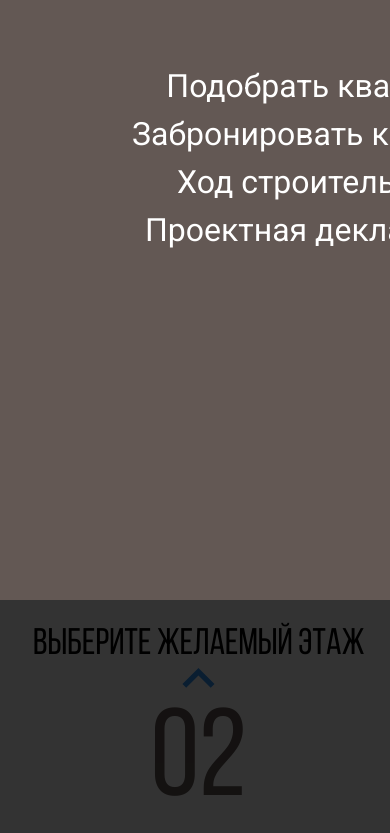
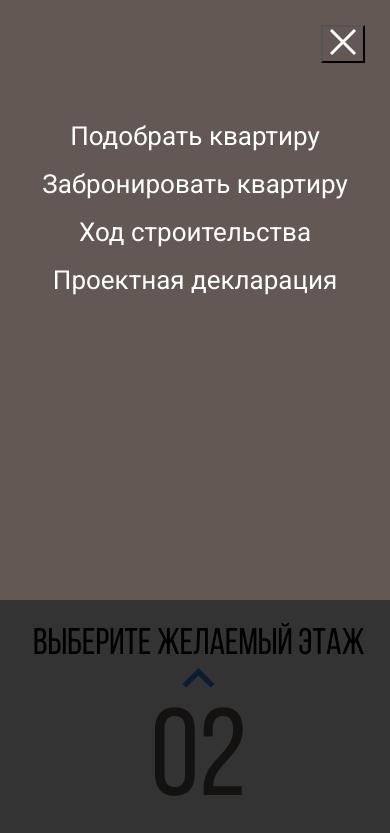
Before and after one commit to HenkSeed/melody, a plain HTML site: page index.html in a window 390 px wide. Both pictures are taken after a click on the element 352 px from the left and 32 px from the top of the page. Shown: the top 833 px of the page. Drawn offline with nearby package versions, Linux system fonts and the light colour scheme.

Commit message:
Адаприв бургер-меню

```diff
--- a/css/style.css
+++ b/css/style.css
@@ -74,9 +74,9 @@ body {
 	line-height: 20px;
 	text-decoration: none;
 }
-.burger-image {
-	/* display: none; */
-}
+/* .burger-image {
+	display: none;
+} */
 .navbar-burger-item {
 	display: none;
 	cursor: pointer;
@@ -371,7 +371,8 @@ path.flats-hover {
 	background-color: rgba(0, 0, 0, 0.8);
 	position: fixed;
 	top: 0;
-	width: 100vw;
+	/* width: 100vw; */
+	width: 100%;
 	height: 1280px;
 	display: none;
 	opacity: 0;
@@ -381,7 +382,7 @@ path.flats-hover {
 	opacity: 1;
 }
 .burger-wrapper {
-	width: 600px;
+	max-width: 600px;
 	height: 600px;
 	background-color: #635854;
 	padding-top: 12px;
@@ -395,7 +396,9 @@ path.flats-hover {
 	/* display: none; */
 	list-style: none;
 	text-align: center;
-	margin-top: 50px;
+	margin-top: 100px;
+	padding-right: 5%;
+	padding-left: 5%;
 }
 .burger-menu-link {
 	color: #fff;
@@ -569,6 +572,11 @@ path.flats-hover {
 		margin-top: 0px;
 	}
 }
+@media (max-width: 450px) {
+	.burger-menu-link {
+		font-size: calc(100vw / 15);
+	}
+}
 /* @media (max-width: 576px) {
 	.main-info {
 		margin-top: 0;
```
